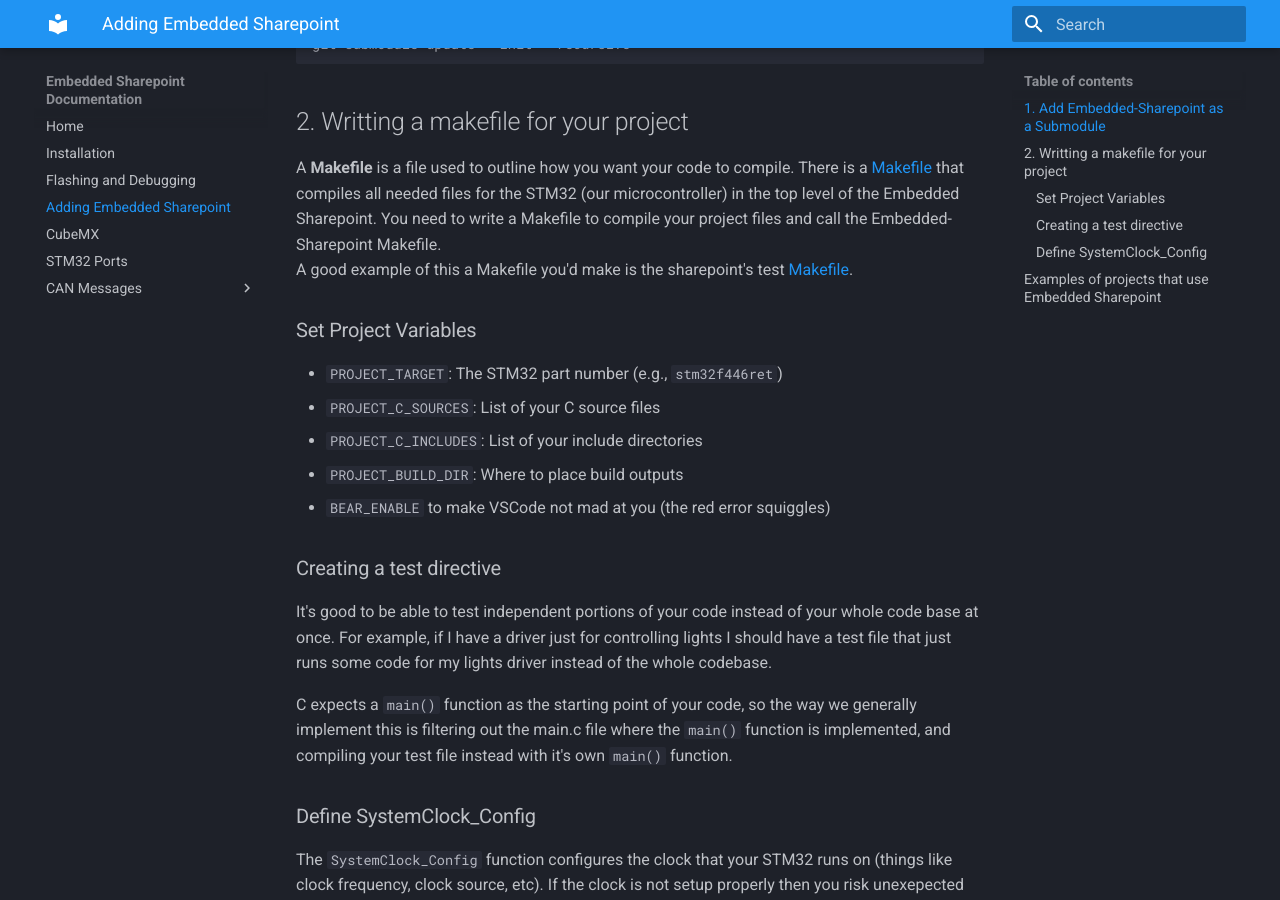
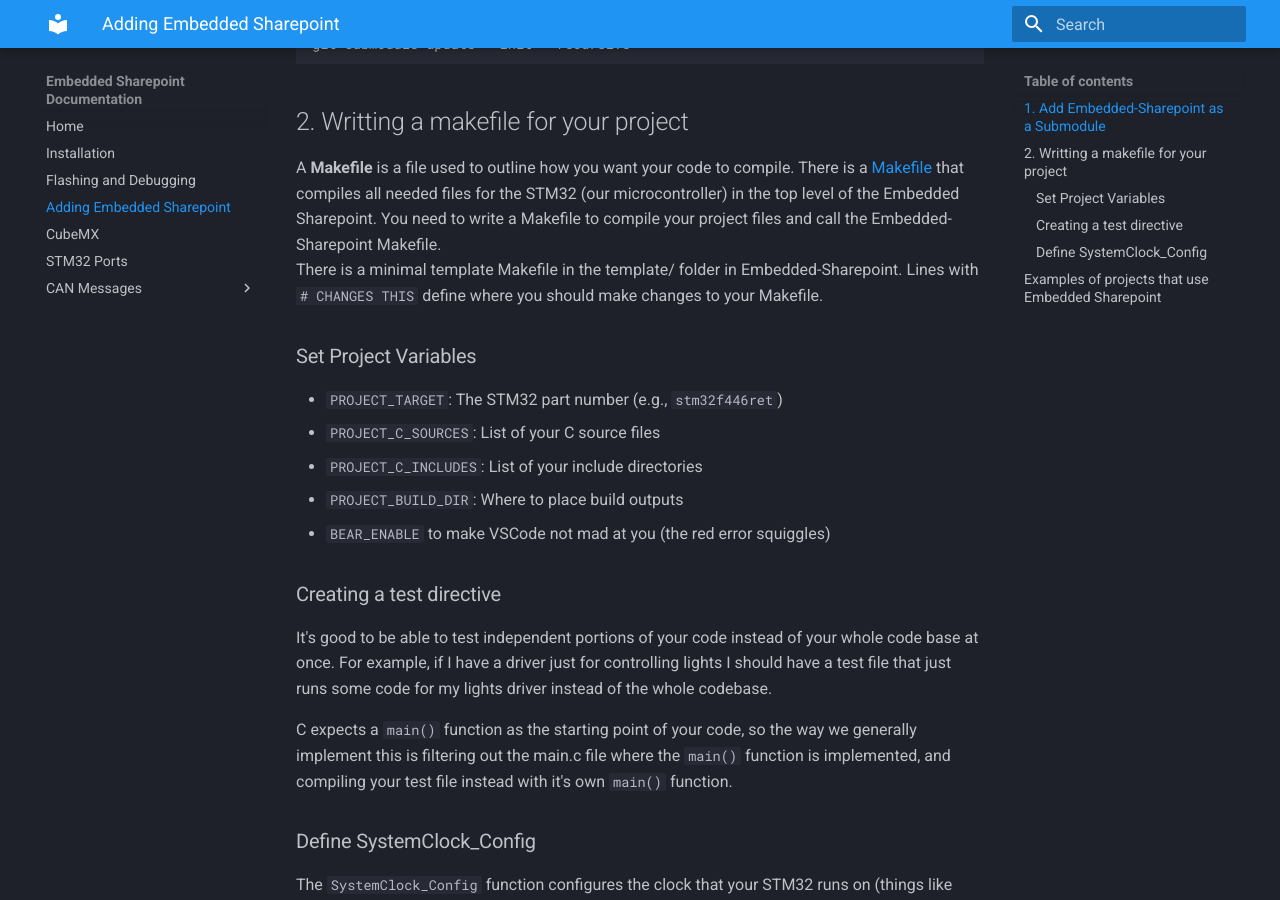
Before and after one commit to lhr-solar/Embedded-Sharepoint, an MkDocs documentation site: the page built from docs/SharepointSubmodule.md, in a window 1280 px wide and 900 px high, scrolled down 360 px. Built offline with MkDocs 1.6.1 and Material for MkDocs 9.7.7, drawn with Linux system fonts in a browser that asks for light colours.

Commit message:
update writting makefile section

```diff
--- a/docs/SharepointSubmodule.md
+++ b/docs/SharepointSubmodule.md
@@ -13,7 +13,7 @@ git submodule update --init --recursive
 
 ## 2. Writting a makefile for your project
 A **Makefile** is a file used to outline how you want your code to compile. There is a [Makefile](https://github.com/lhr-solar/Embedded-Sharepoint/blob/main/Makefile) that compiles all needed files for the STM32 (our microcontroller) in the top level of the Embedded Sharepoint. You need to write a Makefile to compile your project files and call the Embedded-Sharepoint Makefile.
-A good example of this a Makefile you'd make is the sharepoint's test [Makefile](https://github.com/lhr-solar/Embedded-Sharepoint/blob/main/test/Makefile).
+There is a minimal template Makefile in the template/ folder in Embedded-Sharepoint. Lines with `# CHANGES THIS` define where you should make changes to your Makefile.
 
 
 ### Set Project Variables
```
Also changed, not shown: 1 other file.
